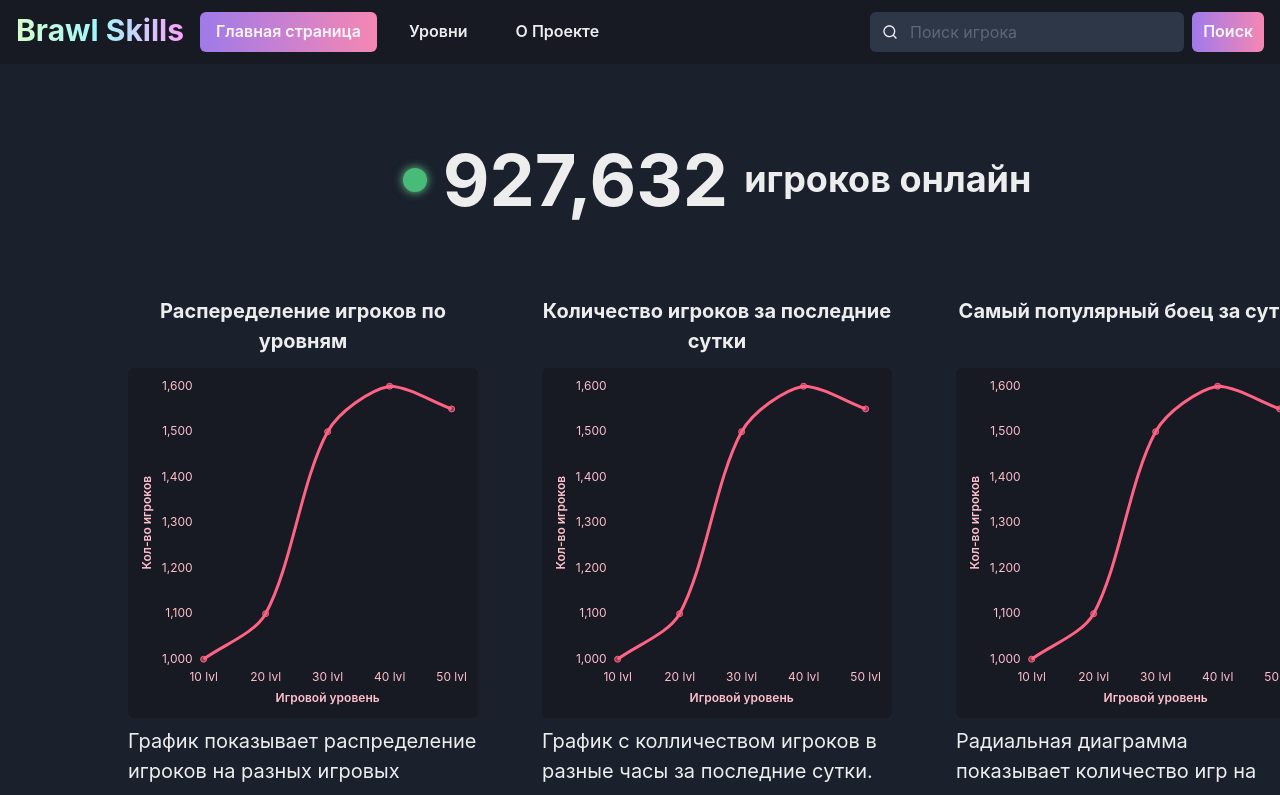
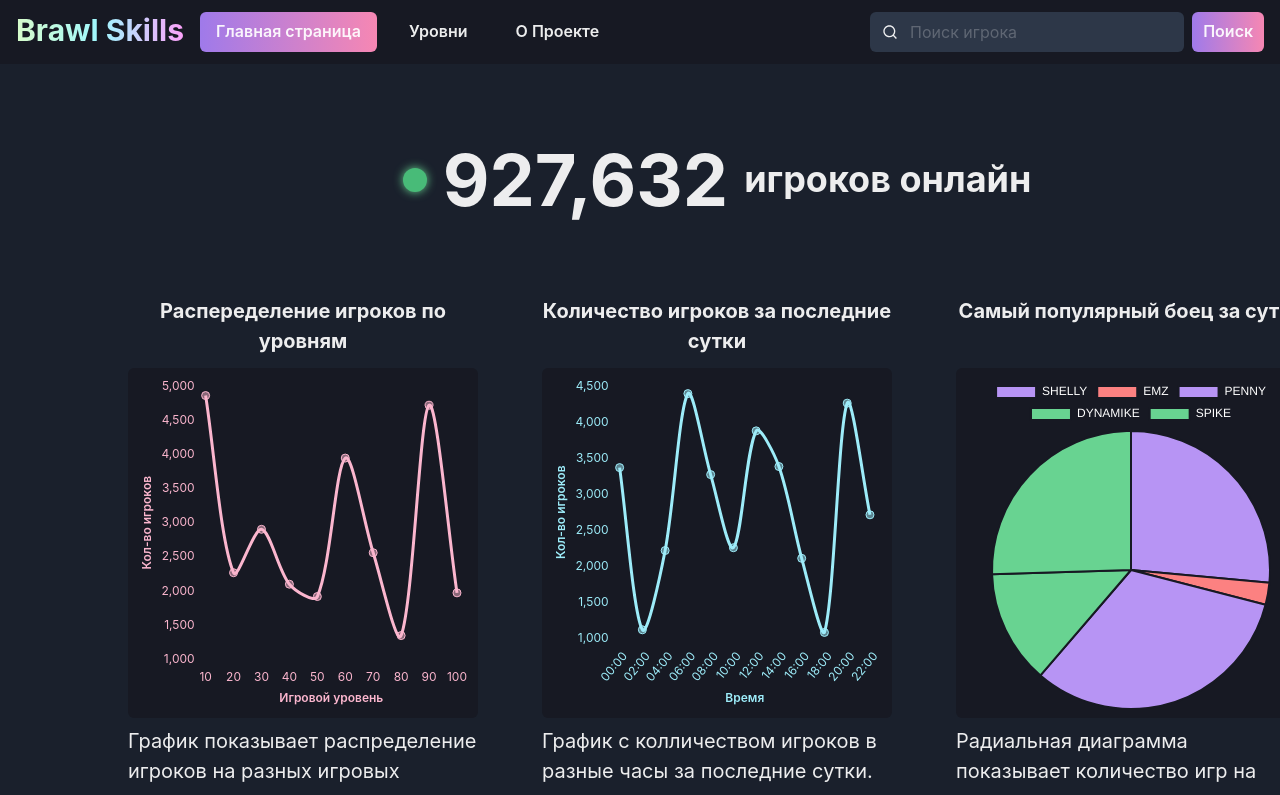
Before and after one commit to brawl-skills/frontend, a React (Create React App) app: page / in a window 1280 px wide. Shown: the top 795 px of the page. Built offline with nearby package versions, Linux system fonts and the light colour scheme.

Commit message:
✨Add Pie type of chart & props to line chart

```diff
--- a/src/components/charts/LineChart.tsx
+++ b/src/components/charts/LineChart.tsx
@@ -13,33 +13,29 @@
 
 ChartJS.register(CategoryScale, LinearScale, PointElement, LineElement, Tooltip)
 
-const dataset: Array<DataType> = [
-  { lvl: 10, players: 1000 },
-  { lvl: 20, players: 1100 },
-  { lvl: 30, players: 1500 },
-  { lvl: 40, players: 1600 },
-  { lvl: 50, players: 1550 },
-]
-
+export default function LineChart({
+  textColor,
+  yTitle: yLabelText,
+  xTitle: xLableText,
+  dataset,
+  labels = dataset.map((e) => e.x),
+}: LineChartProps) {
   const data: ChartData<'line'> = {
-  labels: dataset.map((e) => `${e.lvl} lvl`),
+    labels,
     datasets: [
       {
-      label: 'Кол-во игроков',
+        label: 'Data',
         // @ts-ignore
         data: dataset,
-      borderColor: 'rgb(255, 99, 132)',
-      backgroundColor: 'rgba(255, 99, 132, 0.5)',
+        borderColor: textColor,
+        backgroundColor: `${textColor}80`,
         tension: 0.3,
+        pointHitRadius: 12,
+        pointRadius: 4,
       },
     ],
   }
 
-export default function LineChart({
-  textColor = 'pink',
-  yLabelText,
-  xLableText,
-}: LineChartProps) {
   const defaultOptions = {
     title: {
       display: true,
@@ -62,8 +58,8 @@
   const options: ChartOptions<'line'> = {
     aspectRatio: 1,
     parsing: {
-      xAxisKey: 'lvl',
-      yAxisKey: 'players',
+      xAxisKey: 'x',
+      yAxisKey: 'y',
     },
     scales: {
       x: {
@@ -89,18 +85,24 @@
         },
       },
     },
-    plugins: {},
+    plugins: {
+      legend: {
+        display: false,
+      },
+    },
   }
   return <Line options={options} data={data} />
 }
 
-interface DataType {
-  lvl: number
-  players: number
+export interface LineDataType {
+  x: number | string
+  y: number | string
 }
 
 interface LineChartProps {
-  textColor?: string
-  yLabelText: string
-  xLableText: string
+  yTitle: string
+  xTitle: string
+  dataset: Array<LineDataType>
+  labels?: Array<unknown>
+  textColor: string
 }
--- /dev/null
+++ b/src/components/charts/PieChart.tsx
@@ -0,0 +1,65 @@
+import {
+  Chart as ChartJS,
+  ArcElement,
+  Tooltip,
+  Legend,
+  ChartData,
+} from 'chart.js'
+import { Pie } from 'react-chartjs-2'
+
+ChartJS.register(ArcElement, Tooltip, Legend)
+
+export default function PieChart({ dataset }: PieChartProps) {
+  const bgColors = dataset.map((e) => {
+    switch (e.color) {
+      case 'blue':
+        return '#63B3ED'
+      case 'green':
+        return '#68D391'
+      case 'orange':
+        return '#F6AD55'
+      case 'purple':
+        return '#B794F4'
+      case 'red':
+        return '#FC8181'
+      case 'yellow':
+        return '#F6E05E'
+      default:
+        return '#000'
+    }
+  })
+  const data: ChartData<'pie', Array<number>, unknown> = {
+    labels: dataset.map((e) => e.title),
+    datasets: [
+      {
+        data: dataset.map((e) => e.count),
+        backgroundColor: dataset.map((e, i) => bgColors[i]),
+        borderColor: '#171923',
+        borderWidth: 2,
+        hoverOffset: 6,
+      },
+    ],
+  }
+
+  const options = {
+    plugins: {
+      legend: {
+        labels: {
+          color: '#fff',
+        },
+      },
+    },
+  }
+
+  return <Pie options={options} data={data} />
+}
+
+export interface PieDataType {
+  title: string
+  count: number
+  color: 'red' | 'orange' | 'yellow' | 'green' | 'blue' | 'purple'
+}
+
+interface PieChartProps {
+  dataset: Array<PieDataType>
+}
--- /dev/null
+++ b/src/helper/randBrawlerName.ts
@@ -0,0 +1,68 @@
+import random from './random'
+
+// List for all brawlers on 02/04/22
+const brawlers = [
+  'SHELLY',
+  'COLT',
+  'BULL',
+  'BROCK',
+  'RICO',
+  'SPIKE',
+  'BARLEY',
+  'JESSIE',
+  'NITA',
+  'DYNAMIKE',
+  'EL PRIMO',
+  'MORTIS',
+  'CROW',
+  'POCO',
+  'BO',
+  'PIPER',
+  'PAM',
+  'TARA',
+  'DARRYL',
+  'PENNY',
+  'FRANK',
+  'GENE',
+  'TICK',
+  'LEON',
+  'ROSA',
+  'CARL',
+  'BIBI',
+  '8-BIT',
+  'SANDY',
+  'BEA',
+  'EMZ',
+  'MR. P',
+  'MAX',
+  'JACKY',
+  'GALE',
+  'NANI',
+  'SPROUT',
+  'SURGE',
+  'COLETTE',
+  'AMBER',
+  'LOU',
+  'BYRON',
+  'EDGAR',
+  'COLONEL RUFFS',
+  'STU',
+  'BELLE',
+  'SQUEAK',
+  'GROM',
+  'BUZZ',
+  'GRIFF',
+  'ASH',
+  'MEG',
+  'LOLA',
+  'FANG',
+  'EVE',
+]
+
+/**
+ * Function for getting random brawler name
+ * @returns random name
+ */
+export default function randBrawlerName(): string {
+  return brawlers[random(0, brawlers.length - 1)]
+}
--- /dev/null
+++ b/src/helper/random.ts
@@ -0,0 +1,11 @@
+/**
+ * Randomize function
+ * @param min minimal value
+ * @param max max value
+ * @returns Random value from min to max (included)
+ */
+export default function random(min: number, max: number): number {
+  const minRounded = Math.ceil(min)
+  const maxRounded = Math.floor(max)
+  return Math.floor(Math.random() * (maxRounded - minRounded + 1)) + minRounded
+}
--- /dev/null
+++ b/src/helper/randomColor.ts
@@ -0,0 +1,18 @@
+import random from './random'
+
+const colors = ['red', 'orange', 'yellow', 'green', 'blue', 'purple']
+
+/**
+ * Random color for Pie Chart
+ * @returns color name
+ */
+export default function randPieColor():
+  | 'red'
+  | 'orange'
+  | 'yellow'
+  | 'green'
+  | 'blue'
+  | 'purple' {
+  // @ts-ignore
+  return colors[random(0, colors.length - 1)]
+}
--- a/src/screens/Main.tsx
+++ b/src/screens/Main.tsx
@@ -6,12 +6,18 @@
 import PageBody from '../components/PageBody'
 import ChartBox from '../components/ChartBox'
 
+// Graphs
+import LineChart, { LineDataType } from '../components/charts/LineChart'
+import PieChart, { PieDataType } from '../components/charts/PieChart'
+
 // Redux Store
 import { useMyDispatch } from '../components/storeHooks'
 import { setPage } from '../components/slices/pages'
 
-// Graphs
-import LineChart from '../components/charts/LineChart'
+// Helper functions
+import random from '../helper/random'
+import randBrawlerName from '../helper/randBrawlerName'
+import randPieColor from '../helper/randomColor'
 
 export default function Main() {
   const dispatch = useMyDispatch()
@@ -40,19 +46,71 @@
       <ChartBox
         title="Количество игроков за последние сутки"
         desc="График с колличеством игроков в разные часы за последние сутки."
-        graph={<PlayerByLvl />}
+        graph={<PlayerByHours />}
       />
       <ChartBox
         title="Самый популярный боец за сутки"
         desc="Радиальная диаграмма показывает количество игр на разных персонажах за сутки."
-        graph={<PlayerByLvl />}
+        graph={<BestBrawlerBy24H />}
       />
     </Stack>
   )
 }
 
 function PlayerByLvl() {
-  return <LineChart xLableText="Игровой уровень" yLabelText="Кол-во игроков" />
+  // @ts-ignore
+  const dataset: Array<LineDataType> = [...Array(10).keys()]
+
+  dataset.forEach((e, i) => {
+    dataset[i] = {
+      x: (i + 1) * 10,
+      y: random(1000, 5000),
+    }
+  })
+  return (
+    <LineChart
+      xTitle="Игровой уровень"
+      yTitle="Кол-во игроков"
+      dataset={dataset}
+      textColor="#FBB6CE"
+    />
+  )
+}
+
+function PlayerByHours() {
+  // @ts-ignore
+  const dataset: Array<LineDataType> = [...Array(12).keys()]
+
+  dataset.forEach((e, i) => {
+    dataset[i] = {
+      x: new Date(i * 7200 * 1000)
+        .toLocaleTimeString('ru', { timeZone: 'UTC' })
+        .slice(0, 5),
+      y: random(1000, 5000),
+    }
+  })
+  return (
+    <LineChart
+      xTitle="Время"
+      yTitle="Кол-во игроков"
+      dataset={dataset}
+      textColor="#9DECF9"
+    />
+  )
+}
+
+function BestBrawlerBy24H() {
+  // @ts-ignore
+  const dataset: Array<PieDataType> = [...Array(5).keys()]
+
+  dataset.forEach((e, i) => {
+    dataset[i] = {
+      title: randBrawlerName(),
+      count: random(0, 100),
+      color: randPieColor(),
+    }
+  })
+  return <PieChart dataset={dataset} />
 }
 
 function OnlinePlayers() {
```
Also changed, not shown: tsconfig.json (+3 -8 lines). Lines whose indentation alone changed are shown as unchanged.
